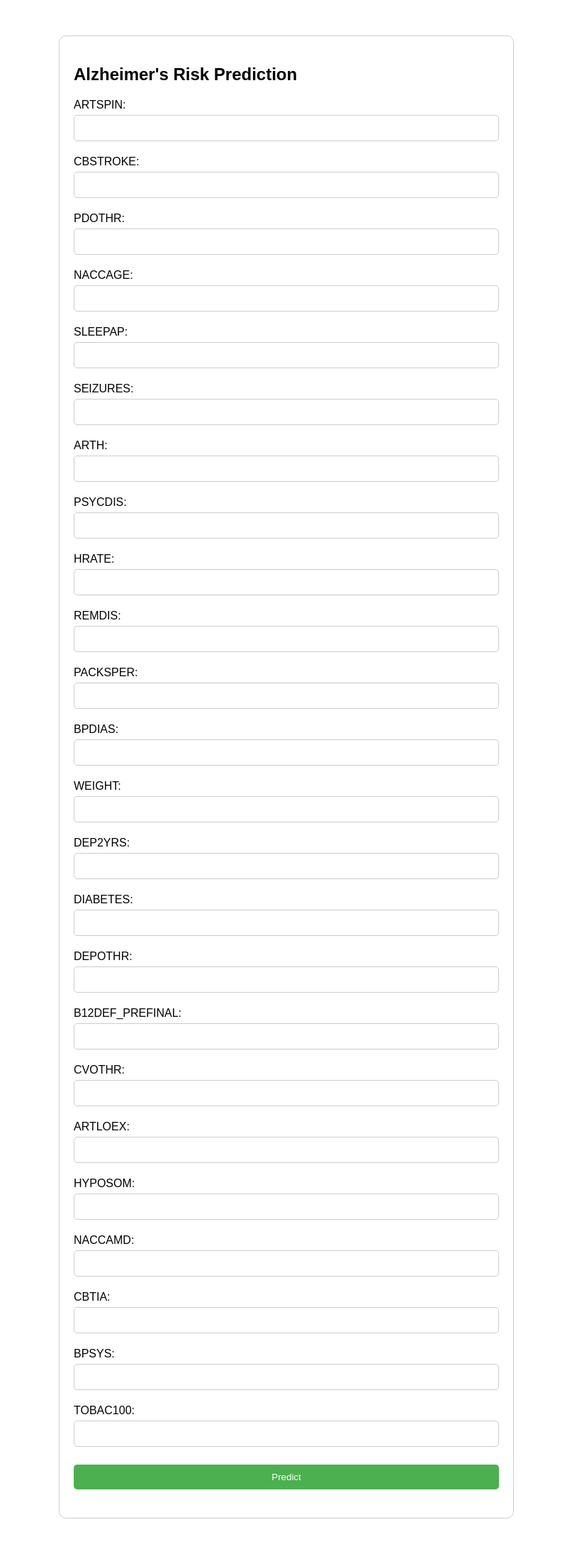
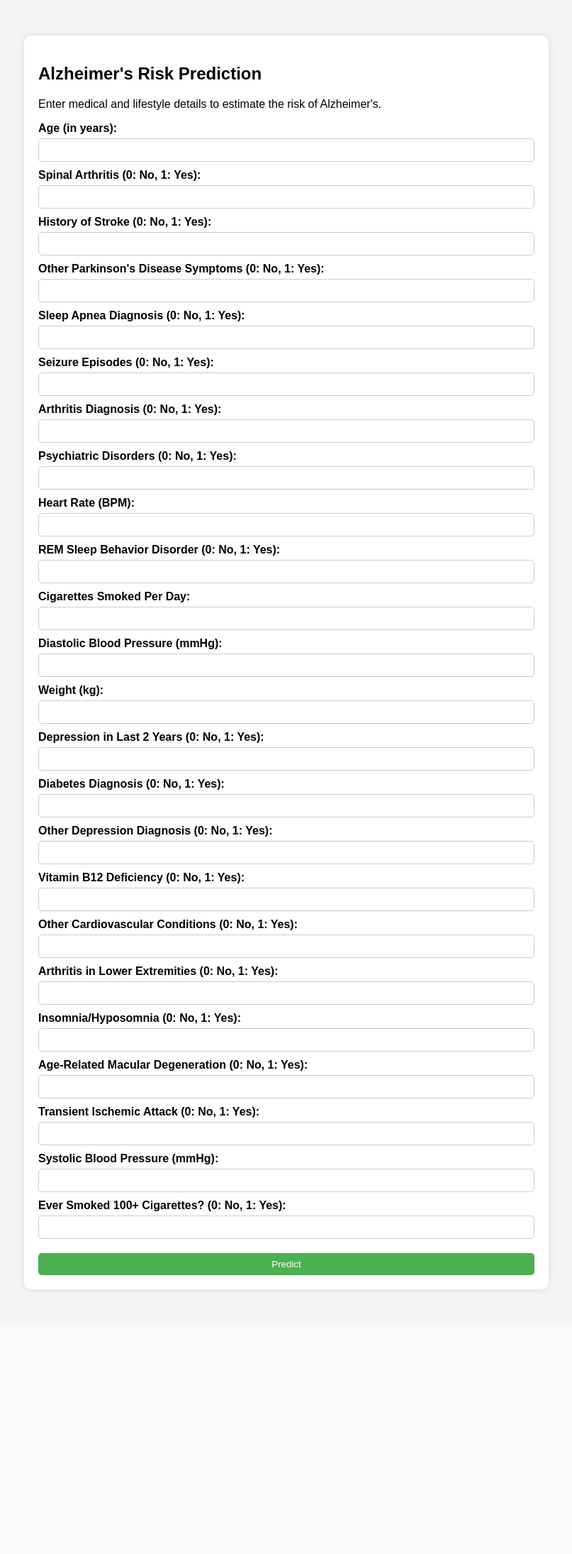
Before and after one commit to Vinay-Neuro/ALZRISK, a Flask app: page / in a window 1280 px wide. Shown: the whole page at 71% size, without its empty margins (236-1043 px from the left). After the commit the page ends 1819 px from the top, so only its background shows below. Run offline with Flask 3, Linux system fonts and the light colour scheme; parts of the project's set-up code (start-up, migrations or seed data) failed here and were passed over.

Commit message:
Update index.html

```diff
--- a/templates/index.html
+++ b/templates/index.html
@@ -6,19 +6,25 @@
         body {
             font-family: Arial, sans-serif;
             margin: 50px;
+            background-color: #f4f4f4;
         }
         .form-container {
-            max-width: 600px;
+            max-width: 700px;
             margin: auto;
             padding: 20px;
-            border: 1px solid #ccc;
+            background: white;
             border-radius: 10px;
+            box-shadow: 0 0 10px rgba(0, 0, 0, 0.1);
+        }
+        .form-container label {
+            font-weight: bold;
+            display: block;
+            margin-top: 10px;
         }
         .form-container input {
             width: 100%;
-            padding: 10px;
-            margin: 5px 0 20px 0;
-            display: inline-block;
+            padding: 8px;
+            margin-top: 5px;
             border: 1px solid #ccc;
             border-radius: 5px;
             box-sizing: border-box;
@@ -26,6 +32,7 @@
         .form-container input[type="submit"] {
             background-color: #4CAF50;
             color: white;
+            margin-top: 20px;
             border: none;
             cursor: pointer;
         }
@@ -43,78 +50,79 @@
 <body>
     <div class="form-container">
         <h2>Alzheimer's Risk Prediction</h2>
+        <p>Enter medical and lifestyle details to estimate the risk of Alzheimer's.</p>
         <form action="/predict" method="post">
-            <label for="ARTSPIN">ARTSPIN:</label>
-            <input type="number" step="0.01" name="ARTSPIN" required>
+            <label for="NACCAGE">Age (in years):</label>
+            <input type="number" step="1" name="NACCAGE" required>
 
-            <label for="CBSTROKE">CBSTROKE:</label>
-            <input type="number" step="0.01" name="CBSTROKE" required>
+            <label for="ARTSPIN">Spinal Arthritis (0: No, 1: Yes):</label>
+            <input type="number" name="ARTSPIN" required>
 
-            <label for="PDOTHR">PDOTHR:</label>
-            <input type="number" step="0.01" name="PDOTHR" required>
+            <label for="CBSTROKE">History of Stroke (0: No, 1: Yes):</label>
+            <input type="number" name="CBSTROKE" required>
 
-            <label for="NACCAGE">NACCAGE:</label>
-            <input type="number" step="0.01" name="NACCAGE" required>
+            <label for="PDOTHR">Other Parkinson's Disease Symptoms (0: No, 1: Yes):</label>
+            <input type="number" name="PDOTHR" required>
 
-            <label for="SLEEPAP">SLEEPAP:</label>
-            <input type="number" step="0.01" name="SLEEPAP" required>
+            <label for="SLEEPAP">Sleep Apnea Diagnosis (0: No, 1: Yes):</label>
+            <input type="number" name="SLEEPAP" required>
 
-            <label for="SEIZURES">SEIZURES:</label>
-            <input type="number" step="0.01" name="SEIZURES" required>
+            <label for="SEIZURES">Seizure Episodes (0: No, 1: Yes):</label>
+            <input type="number" name="SEIZURES" required>
 
-            <label for="ARTH">ARTH:</label>
-            <input type="number" step="0.01" name="ARTH" required>
+            <label for="ARTH">Arthritis Diagnosis (0: No, 1: Yes):</label>
+            <input type="number" name="ARTH" required>
 
-            <label for="PSYCDIS">PSYCDIS:</label>
-            <input type="number" step="0.01" name="PSYCDIS" required>
+            <label for="PSYCDIS">Psychiatric Disorders (0: No, 1: Yes):</label>
+            <input type="number" name="PSYCDIS" required>
 
-            <label for="HRATE">HRATE:</label>
+            <label for="HRATE">Heart Rate (BPM):</label>
             <input type="number" step="0.01" name="HRATE" required>
 
-            <label for="REMDIS">REMDIS:</label>
-            <input type="number" step="0.01" name="REMDIS" required>
+            <label for="REMDIS">REM Sleep Behavior Disorder (0: No, 1: Yes):</label>
+            <input type="number" name="REMDIS" required>
 
-            <label for="PACKSPER">PACKSPER:</label>
-            <input type="number" step="0.01" name="PACKSPER" required>
+            <label for="PACKSPER">Cigarettes Smoked Per Day:</label>
+            <input type="number" step="1" name="PACKSPER" required>
 
-            <label for="BPDIAS">BPDIAS:</label>
-            <input type="number" step="0.01" name="BPDIAS" required>
+            <label for="BPDIAS">Diastolic Blood Pressure (mmHg):</label>
+            <input type="number" step="1" name="BPDIAS" required>
 
-            <label for="WEIGHT">WEIGHT:</label>
+            <label for="WEIGHT">Weight (kg):</label>
             <input type="number" step="0.01" name="WEIGHT" required>
 
-            <label for="DEP2YRS">DEP2YRS:</label>
-            <input type="number" step="0.01" name="DEP2YRS" required>
+            <label for="DEP2YRS">Depression in Last 2 Years (0: No, 1: Yes):</label>
+            <input type="number" name="DEP2YRS" required>
 
-            <label for="DIABETES">DIABETES:</label>
-            <input type="number" step="0.01" name="DIABETES" required>
+            <label for="DIABETES">Diabetes Diagnosis (0: No, 1: Yes):</label>
+            <input type="number" name="DIABETES" required>
 
-            <label for="DEPOTHR">DEPOTHR:</label>
-            <input type="number" step="0.01" name="DEPOTHR" required>
+            <label for="DEPOTHR">Other Depression Diagnosis (0: No, 1: Yes):</label>
+            <input type="number" name="DEPOTHR" required>
 
-            <label for="B12DEF_PREFINAL">B12DEF_PREFINAL:</label>
-            <input type="number" step="0.01" name="B12DEF_PREFINAL" required>
+            <label for="B12DEF_PREFINAL">Vitamin B12 Deficiency (0: No, 1: Yes):</label>
+            <input type="number" name="B12DEF_PREFINAL" required>
 
-            <label for="CVOTHR">CVOTHR:</label>
-            <input type="number" step="0.01" name="CVOTHR" required>
+            <label for="CVOTHR">Other Cardiovascular Conditions (0: No, 1: Yes):</label>
+            <input type="number" name="CVOTHR" required>
 
-            <label for="ARTLOEX">ARTLOEX:</label>
-            <input type="number" step="0.01" name="ARTLOEX" required>
+            <label for="ARTLOEX">Arthritis in Lower Extremities (0: No, 1: Yes):</label>
+            <input type="number" name="ARTLOEX" required>
 
-            <label for="HYPOSOM">HYPOSOM:</label>
-            <input type="number" step="0.01" name="HYPOSOM" required>
+            <label for="HYPOSOM">Insomnia/Hyposomnia (0: No, 1: Yes):</label>
+            <input type="number" name="HYPOSOM" required>
 
-            <label for="NACCAMD">NACCAMD:</label>
-            <input type="number" step="0.01" name="NACCAMD" required>
+            <label for="NACCAMD">Age-Related Macular Degeneration (0: No, 1: Yes):</label>
+            <input type="number" name="NACCAMD" required>
 
-            <label for="CBTIA">CBTIA:</label>
-            <input type="number" step="0.01" name="CBTIA" required>
+            <label for="CBTIA">Transient Ischemic Attack (0: No, 1: Yes):</label>
+            <input type="number" name="CBTIA" required>
 
-            <label for="BPSYS">BPSYS:</label>
-            <input type="number" step="0.01" name="BPSYS" required>
+            <label for="BPSYS">Systolic Blood Pressure (mmHg):</label>
+            <input type="number" step="1" name="BPSYS" required>
 
-            <label for="TOBAC100">TOBAC100:</label>
-            <input type="number" step="0.01" name="TOBAC100" required>
+            <label for="TOBAC100">Ever Smoked 100+ Cigarettes? (0: No, 1: Yes):</label>
+            <input type="number" name="TOBAC100" required>
 
             <input type="submit" value="Predict">
         </form>
```
